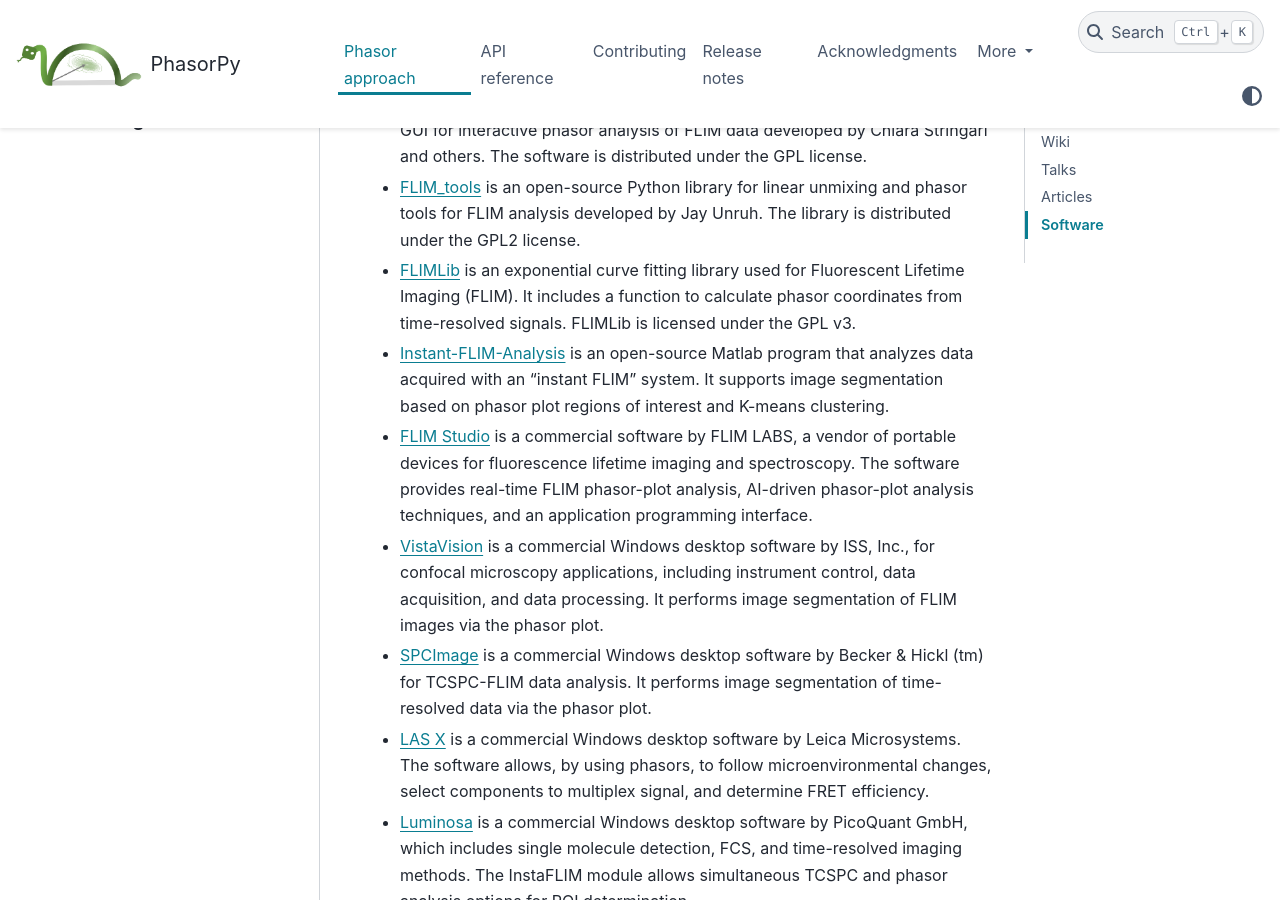
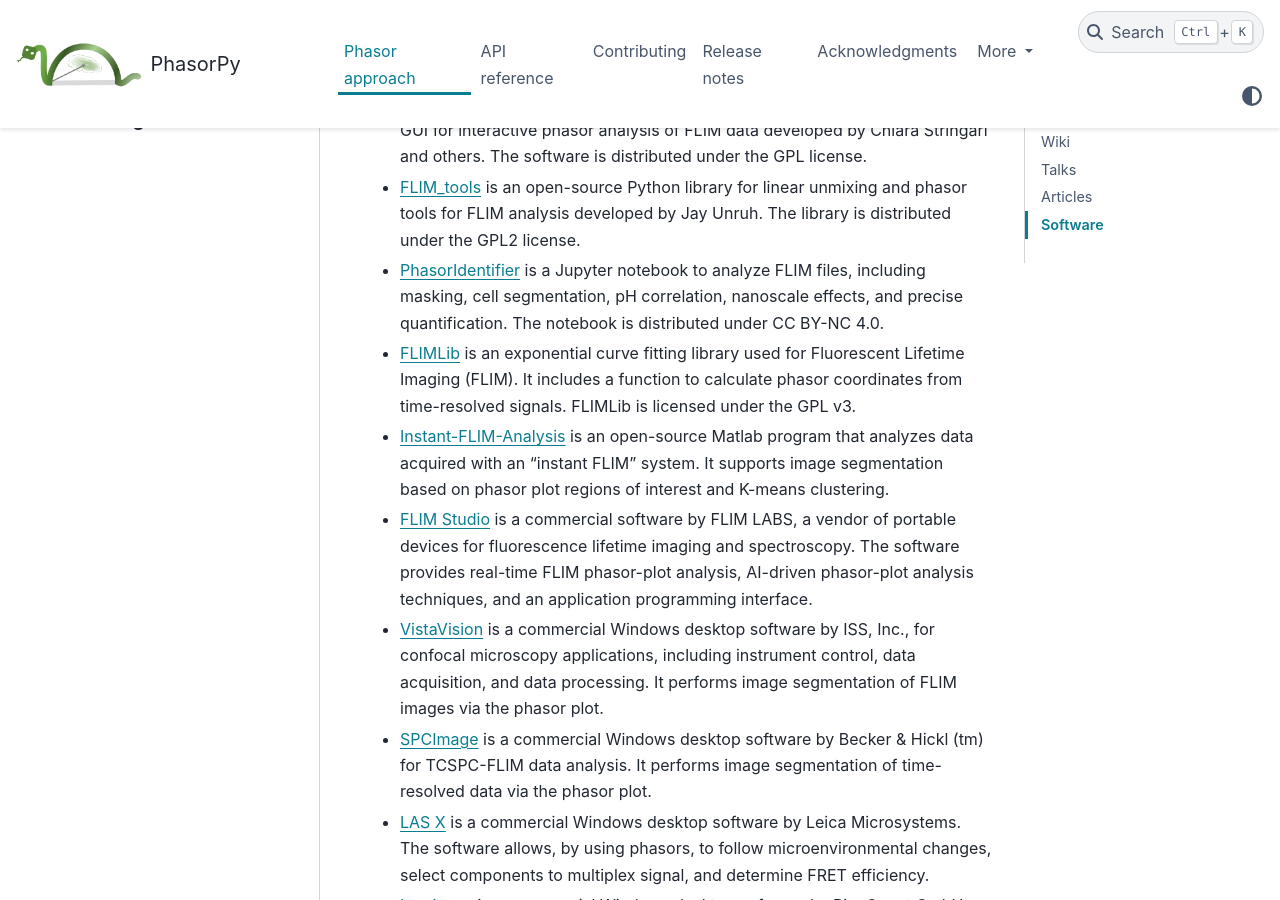
Before and after one commit to phasorpy/phasorpy, a Sphinx documentation site: the page built from docs/phasor_approach.rst, in a window 1280 px wide and 900 px high, scrolled down 2491 px. Built offline with Sphinx 7.4.7 and the PyData theme 0.15.4, drawn with Linux system fonts in a browser that asks for light colours; pages that are not in the unit, such as notebooks, are missing from menus.

Commit message:
Mention PhasorIdentifier (#3)

```diff
--- a/docs/phasor_approach.rst
+++ b/docs/phasor_approach.rst
@@ -148,6 +148,11 @@
   FLIM analysis developed by Jay Unruh. The library is distributed under
   the GPL2 license.
 
+- `PhasorIdentifier <https://github.com/Mariochem92/PhasorIdentifier>`_
+  is a Jupyter notebook to analyze FLIM files, including masking, cell
+  segmentation, pH correlation, nanoscale effects, and precise quantification.
+  The notebook is distributed under CC BY-NC 4.0.
+
 - `FLIMLib <https://flimlib.github.io>`_ is an exponential curve fitting
   library used for Fluorescent Lifetime Imaging (FLIM). It includes a function
   to calculate phasor coordinates from time-resolved signals.
```
